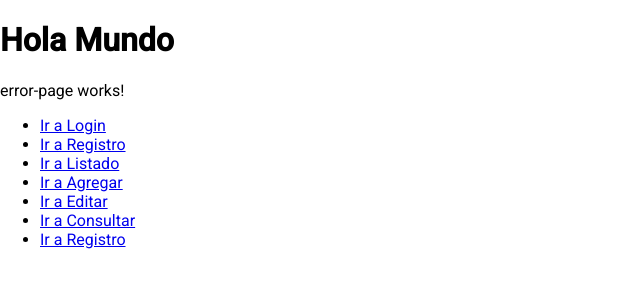
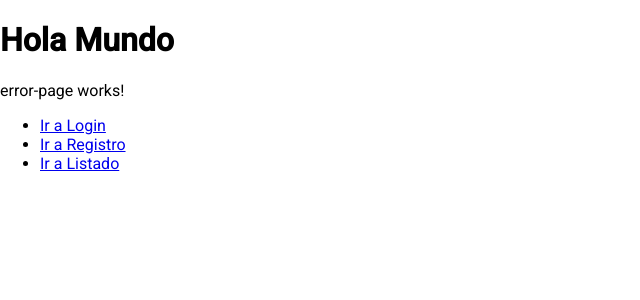
Before and after one commit to davidvalencia7/heroes-app, an Angular app: page /404 in a window 1280 px wide. Shown: the top 300 px of the page, without its empty margins (0-640 px from the left). Built offline with nearby package versions, Linux system fonts and the light colour scheme.

Commit message:
184. Continuacion del proyecto - HeroeApp

```diff
--- a/package.json
+++ b/package.json
@@ -11,10 +11,11 @@
   "private": true,
   "dependencies": {
     "@angular/animations": "~13.2.0",
-    "@angular/cdk": "^13.3.3",
+    "@angular/cdk": "^13.3.4",
     "@angular/common": "~13.2.0",
     "@angular/compiler": "~13.2.0",
     "@angular/core": "~13.2.0",
+    "@angular/flex-layout": "^13.0.0-beta.38",
     "@angular/forms": "~13.2.0",
     "@angular/material": "^13.3.3",
     "@angular/platform-browser": "~13.2.0",
--- a/src/app/heroes/heroes.module.ts
+++ b/src/app/heroes/heroes.module.ts
@@ -1,5 +1,7 @@
 import { NgModule } from '@angular/core';
 import { CommonModule } from '@angular/common';
+import { FlexLayoutModule } from '@angular/flex-layout';
+
 import { HeroesRoutingModule } from './heroes-routing.module';
 import { AgregarComponent } from './pages/agregar/agregar.component';
 import { BuscarComponent } from './pages/buscar/buscar.component';
@@ -19,6 +21,7 @@ import { ListadoComponent } from './pages/listado/listado.component';
   ],
   imports: [
     CommonModule,
+    FlexLayoutModule,
     HeroesRoutingModule
   ]
 })
--- a/src/app/material/material.module.ts
+++ b/src/app/material/material.module.ts
@@ -1,12 +1,9 @@
 import { NgModule } from '@angular/core';
-import { CommonModule } from '@angular/common';
 
 
 
 @NgModule({
   declarations: [],
-  imports: [
-    CommonModule
-  ]
+  imports: []
 })
 export class MaterialModule { }
--- a/src/app/shared/error-page/error-page.component.html
+++ b/src/app/shared/error-page/error-page.component.html
@@ -4,9 +4,9 @@
     <li><a routerLink="/auth/login">Ir a Login</a></li>
     <li><a routerLink="/auth/registro">Ir a Registro</a></li>
     <li><a routerLink="/heroes/listado">Ir a Listado</a></li>
-    <li><a routerLink="/heroes/agregar">Ir a Agregar</a></li>
+    <!-- <li><a routerLink="/heroes/agregar">Ir a Agregar</a></li>
     <li><a routerLink="/heroes/editar/1">Ir a Editar</a></li>
     <li><a routerLink="/heroes/buscar">Ir a Consultar</a></li>
-    <li><a routerLink="/heroes/1">Ir a Registro</a></li>
+    <li><a routerLink="/heroes/1">Ir a Registro</a></li> -->
 
 </ul>
```
Also changed, not shown: 1 other file (tests, documents, lock files or other folders).
